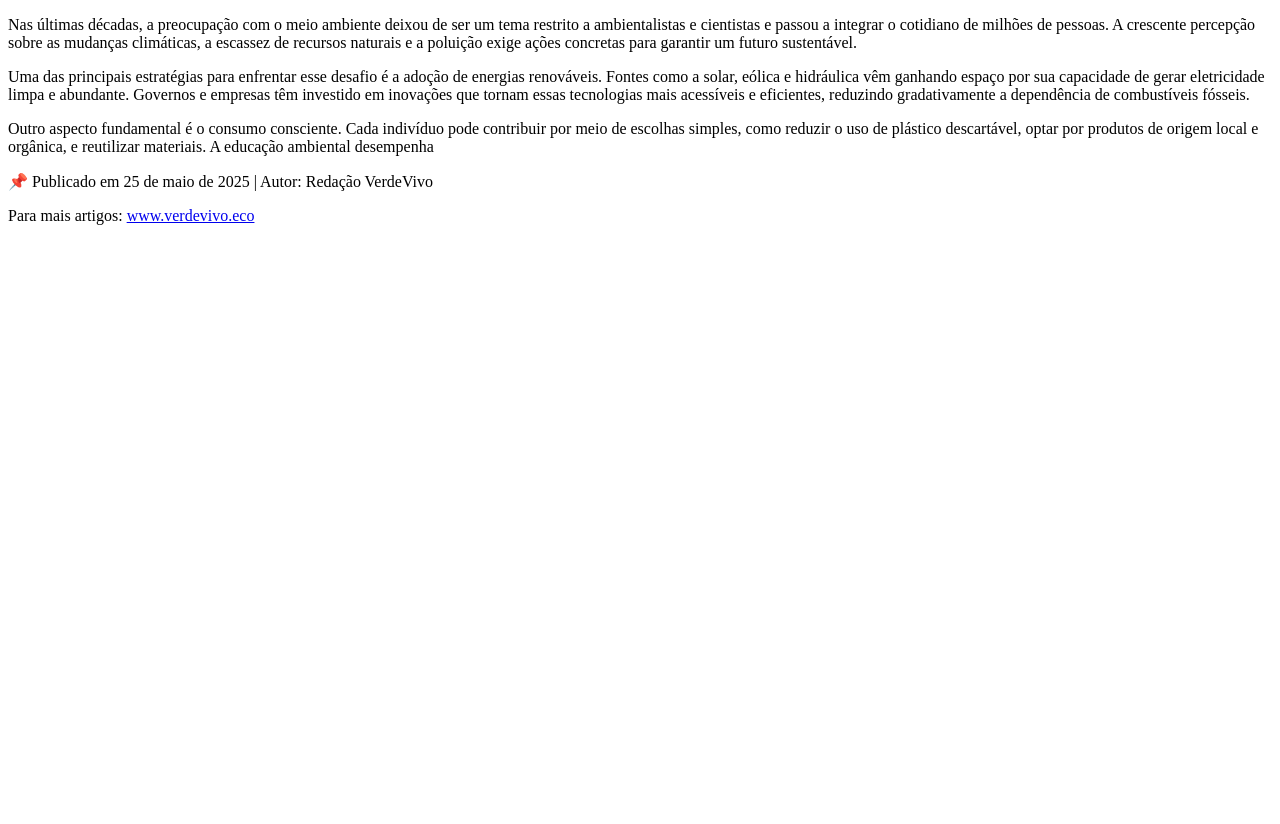
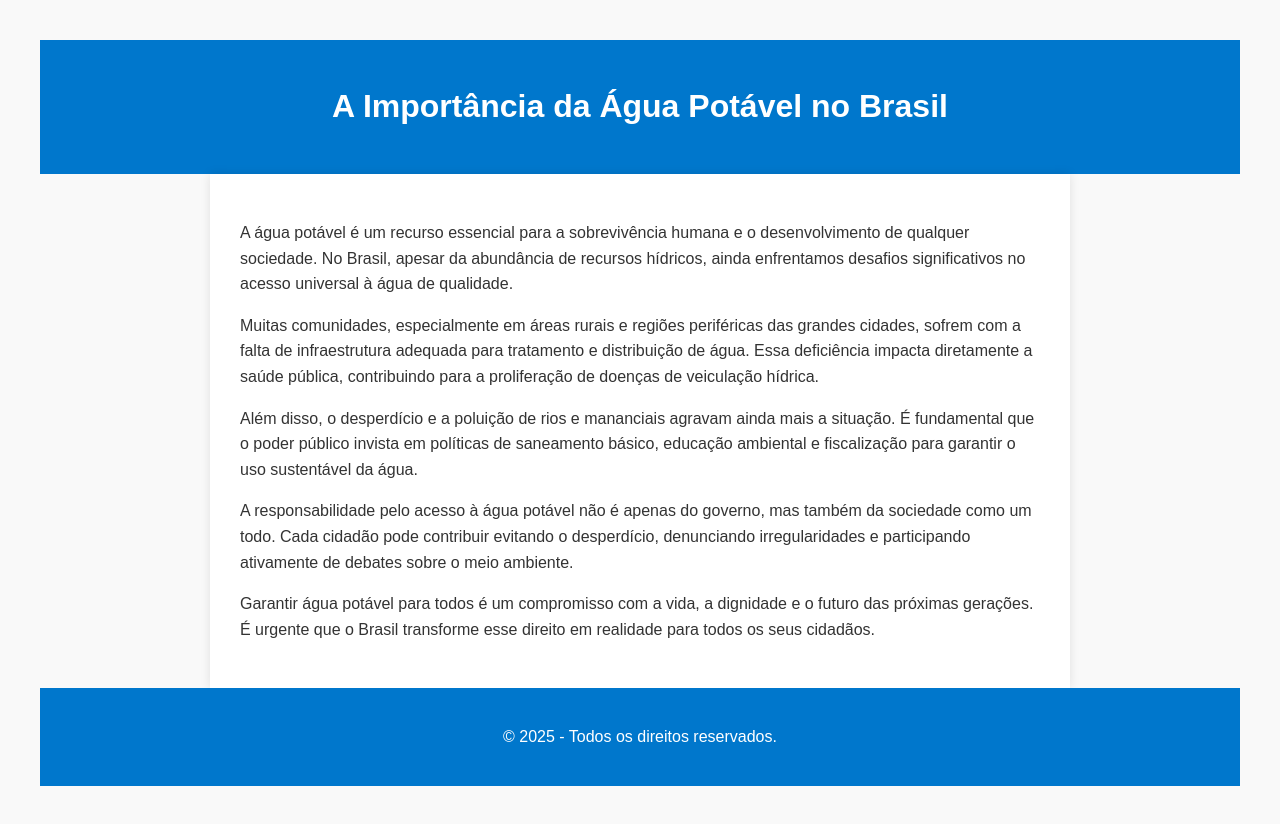
Before and after one commit to Dherickpinheiro123/dherickpinheiro123.github.io, a plain HTML site: page index.html in a window 1280 px wide. Before the commit the page ends 800 px from the top, so only its background shows below. Drawn offline with Linux system fonts and the light colour scheme.

Commit message:
Update index.html

```diff
--- a/index.html
+++ b/index.html
@@ -2,20 +2,53 @@
 <html lang="pt-BR">
 <head>
   <meta charset="UTF-8">
-  <meta name="viewport" content="width=device-width, initial-scale=1.0">
-  <title>O Futuro Sustentável</title> <link rel="stylesheet" href="style.css">
+  <title>Importância da Água Potável</title>
+  <style>
+    body {
+      font-family: Arial, sans-serif;
+      line-height: 1.6;
+      margin: 40px;
+      background-color: #f9f9f9;
+      color: #333;
+    }
 
+    header, footer {
+      background-color: #0077cc;
+      color: white;
+      padding: 20px;
+      text-align: center;
+    }
+
+    article {
+      max-width: 800px;
+      margin: auto;
+      background-color: white;
+      padding: 30px;
+      box-shadow: 0 0 10px rgba(0,0,0,0.1);
+    }
+  </style>
 </head>
 <body>
 
+  <header>
+    <h1>A Importância da Água Potável no Brasil</h1>
+  </header>
+
   <article>
-    <p>Nas últimas décadas, a preocupação com o meio ambiente deixou de ser um tema restrito a ambientalistas e cientistas e passou a integrar o cotidiano de milhões de pessoas. A crescente percepção sobre as mudanças climáticas, a escassez de recursos naturais e a poluição exige ações concretas para garantir um futuro sustentável.</p>
+    <p>A água potável é um recurso essencial para a sobrevivência humana e o desenvolvimento de qualquer sociedade. No Brasil, apesar da abundância de recursos hídricos, ainda enfrentamos desafios significativos no acesso universal à água de qualidade.</p>
 
-    <p>Uma das principais estratégias para enfrentar esse desafio é a adoção de energias renováveis. Fontes como a solar, eólica e hidráulica vêm ganhando espaço por sua capacidade de gerar eletricidade limpa e abundante. Governos e empresas têm investido em inovações que tornam essas tecnologias mais acessíveis e eficientes, reduzindo gradativamente a dependência de combustíveis fósseis.</p>
+    <p>Muitas comunidades, especialmente em áreas rurais e regiões periféricas das grandes cidades, sofrem com a falta de infraestrutura adequada para tratamento e distribuição de água. Essa deficiência impacta diretamente a saúde pública, contribuindo para a proliferação de doenças de veiculação hídrica.</p>
 
-    <p>Outro aspecto fundamental é o consumo consciente. Cada indivíduo pode contribuir por meio de escolhas simples, como reduzir o uso de plástico descartável, optar por produtos de origem local e orgânica, e reutilizar materiais. A educação ambiental desempenha
+    <p>Além disso, o desperdício e a poluição de rios e mananciais agravam ainda mais a situação. É fundamental que o poder público invista em políticas de saneamento básico, educação ambiental e fiscalização para garantir o uso sustentável da água.</p>
 
-        <footer>
-            <p>📌 Publicado em 25 de maio de 2025 | Autor: Redação VerdeVivo</p>
-            <p>Para mais artigos: <a href="https://www.verdevivo.eco" target="_blank">www.verdevivo.eco</a></p>
-          </footer>
+    <p>A responsabilidade pelo acesso à água potável não é apenas do governo, mas também da sociedade como um todo. Cada cidadão pode contribuir evitando o desperdício, denunciando irregularidades e participando ativamente de debates sobre o meio ambiente.</p>
+
+    <p>Garantir água potável para todos é um compromisso com a vida, a dignidade e o futuro das próximas gerações. É urgente que o Brasil transforme esse direito em realidade para todos os seus cidadãos.</p>
+  </article>
+
+  <footer>
+    <p>&copy; 2025 - Todos os direitos reservados.</p>
+  </footer>
+
+</body>
+</html>
```
